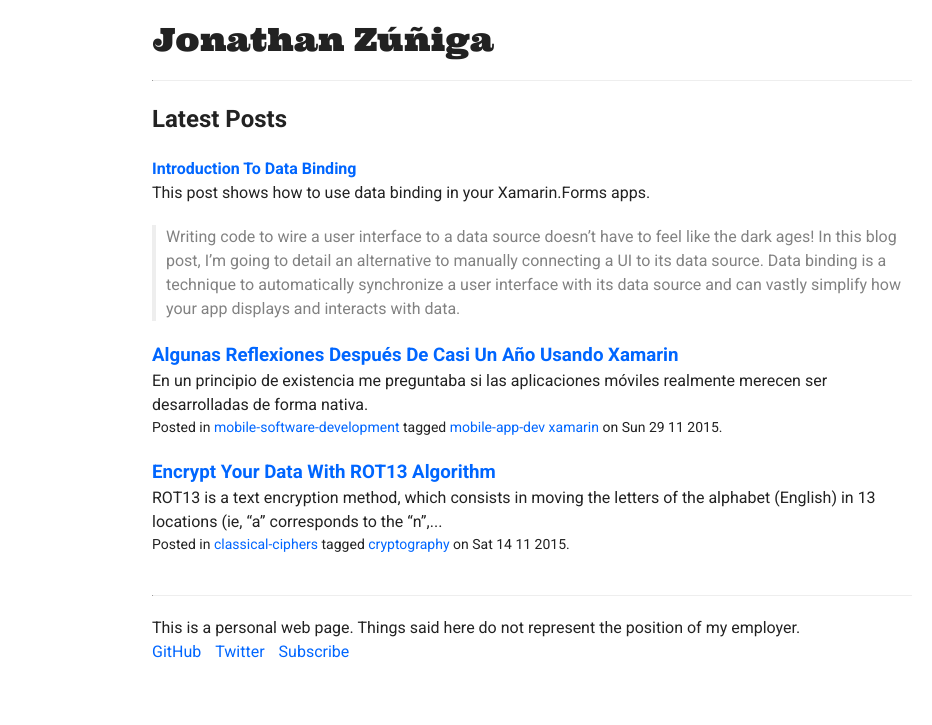
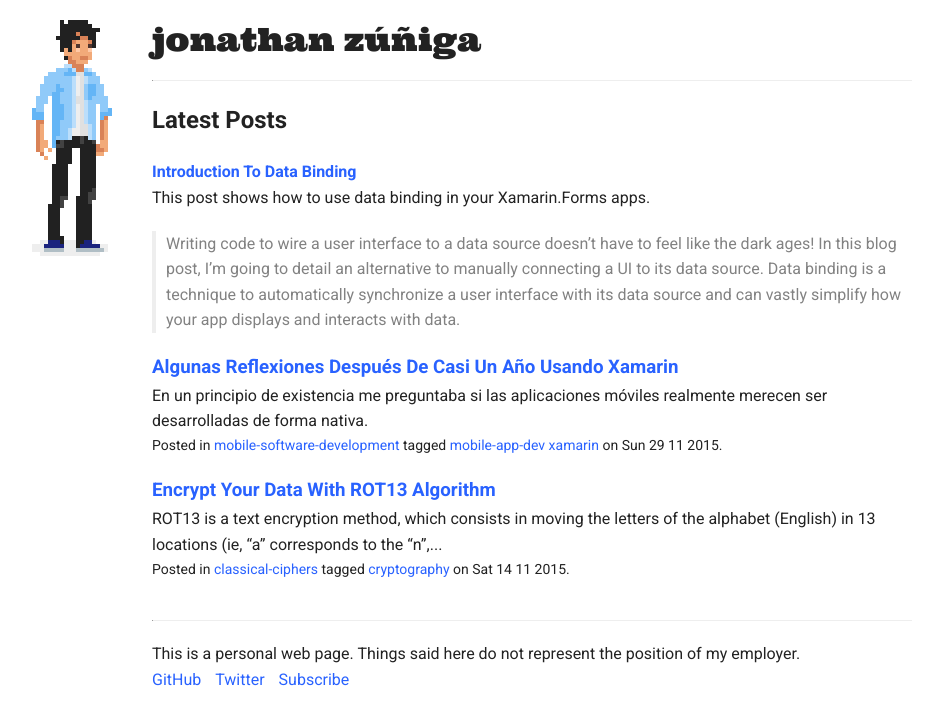
Before and after one commit to jonathanzuniga/jonathanzuniga.github.io, a Jekyll site: the page built from index.html, in a window 1280 px wide. Shown: the top 725 px of the page, without its empty margins (108-1040 px from the left). Built offline with Jekyll 4.4.1, drawn with Linux system fonts in a browser that asks for light colours.

Commit message:
Add an image to the header.

```diff
--- a/_includes/header.html
+++ b/_includes/header.html
@@ -1,11 +1,13 @@
 <header class="site-header">
   <div class="wrapper">
+  	<img id="me" src="/images/me.png">
+
     <h1>
       <a class="site-title" href="{{ site.baseurl }}/">{{ site.title }}</a>
     </h1>
 
-    <div class="clearfix"></div>
+	  <div class="clearfix"></div>
 
-    <hr>
+	  <hr>
   </div>
 </header>
--- /dev/null
+++ b/_includes/sidebar.html
@@ -0,0 +1,3 @@
+<!-- <aside id="sidebar">
+	<img src="/images/me.png">
+</aside> -->
--- a/_sass/_layout.scss
+++ b/_sass/_layout.scss
@@ -2,12 +2,21 @@
  * Site header
  */
 .site-header {
-	margin-top: $spacing-unit;
+	// margin-bottom: $spacing-unit * 2;
 	// min-height: 56px;
 
 	// Positioning context for the mobile navigation icon
 	// position: relative;
+
+	#me {
+		left: 50%;
+		margin-left: -500px;
+		position: absolute;
 	}
+
+	h1 {
+		// display: inline-block;
+		// margin-top: $spacing-unit;
 
 		.site-title {
 			// font-size: 26px;
@@ -16,6 +25,7 @@
 			// margin-bottom: $spacing-unit / 2;
 			float: left;
 			line-height: 1.25;
+			text-transform: lowercase;
 
 			&,
 			&:active,
@@ -24,6 +34,8 @@
 			&:hover {
 				color: $text-color;
 				text-decoration: none;
+			}
+		}
 	}
 }
 
@@ -191,9 +203,9 @@
 }
 
 @include media-query($on-palm) {
-	.site-title {
-		font-size: 8vw;
-	}
+	// .site-title {
+	// 	font-size: 8vw;
+	// }
 
 	.social-media-list {
 		li:not(.li-icon) {
@@ -355,3 +367,22 @@ hr {
 		}
 	}
 }
+
+
+/**
+ * Main.
+ */
+// #main {
+// 	float: left;
+// 	width: 600px;
+// }
+
+
+
+/**
+ * Sidebar.
+ */
+#sidebar {
+	float: left;
+	width: 200px;
+}
--- a/css/main.scss
+++ b/css/main.scss
@@ -9,12 +9,13 @@
 
 // Our variables.
 $base-font-family: 'Roboto', Helvetica, Arial, sans-serif;
-$title-font-family: 'Ultra', 'Roboto Slab', 'Roboto', sans-serif;
+$title-font-family: 'Ultra', 'Roboto', Helvetica, Arial, sans-serif;
+// $title-font-family: 'Roboto Mono', Consolas, monaco, monospace;
 $heading-font-family: 'Roboto', Helvetica, Arial, sans-serif;
 $mono-font-family: 'Roboto Mono', Consolas, monaco, monospace;
 $base-font-size:   16px;
 $small-font-size:  $base-font-size * 0.875;
-$base-line-height: 1.5;
+$base-line-height: 1.6;
 $spacing-unit:     20px;
 
 
@@ -29,9 +30,10 @@ $grey-color-light: lighten($grey-color, 40%);
 $grey-color-dark:  darken($grey-color, 25%);
 
 $color-black: #000;
-$color-blue: #06f;
+$color-blue: #2962ff;
 $color-grey: #828282;
 $color-grey-light: #eee;
+$color-white: #fff;
 
 
 
```
Also changed, not shown: images/me.png (added). Lines whose indentation alone changed are shown as unchanged.
